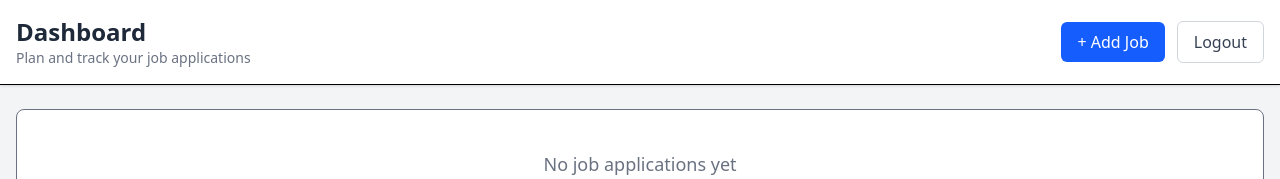
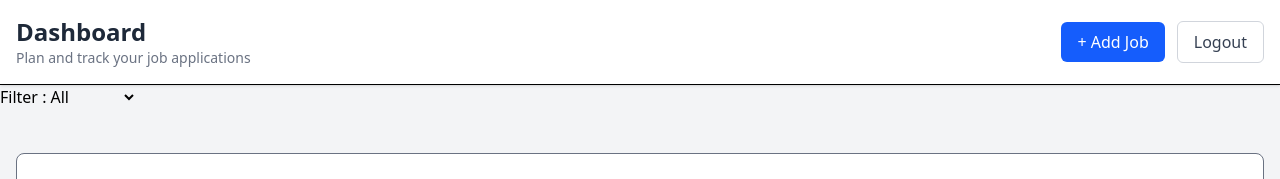
Before and after one commit to itsgauravkumar07/job-tracker, a React (Vite) app: page /dashboard in a window 1280 px wide. Shown: the top 179 px of the page. Built offline with nearby package versions, Linux system fonts and the light colour scheme; no server answers; sample sign-in values are in the browser's storage.

Commit message:
Add the filter functionality

```diff
--- a/src/pages/Dashboard.jsx
+++ b/src/pages/Dashboard.jsx
@@ -1,8 +1,16 @@
+import { useState } from "react";
 import { logoutUser } from "../services/authService";
 import { Link, useNavigate } from "react-router-dom";
 
 export default function Dashboard({ jobApplication, handleDelete }) {
   const navigate = useNavigate();
+
+  const [statusFilter, setStatusFilter] = useState("All");
+
+ const filteredJobs =
+    statusFilter === "All"
+    ? jobApplication
+    : jobApplication.filter(job => job.appStatus === statusFilter);
 
   return (
     <div className="min-h-screen bg-gray-100">
@@ -35,10 +43,21 @@ export default function Dashboard({ jobApplication, handleDelete }) {
         </div>
       </nav>
 
+    <div className="pb-5 flex" >
+            <h1>Filter : </h1>
+            <select onChange={e => setStatusFilter(e.target.value)}>
+                <option value="All">All</option>
+                <option value="Applied">Applied</option>
+                <option value="Interview">Interview</option>
+                <option value="Reject">Reject</option>
+                <option value="Offer">Offer</option>
+            </select>
+    </div>
+
       {/* Content */}
       <div className="max-w-7xl mx-auto px-4 py-6">
         {/* Empty State */}
-        {jobApplication.length === 0 && (
+        {filteredJobs.length === 0 && (
           <div className="bg-white border rounded-lg p-10 text-center text-gray-500">
             <p className="text-lg font-medium">No job applications yet</p>
             <p className="text-sm mt-2">
@@ -49,7 +68,7 @@ export default function Dashboard({ jobApplication, handleDelete }) {
 
         {/* Job Cards */}
         <div className="grid grid-cols-1 sm:grid-cols-2 lg:grid-cols-3 gap-5">
-          {jobApplication.map(app => (
+          {filteredJobs.map(app => (
             <div
               key={app.id}
               className="bg-white rounded-lg border shadow-sm p-5 flex flex-col justify-between"
```
